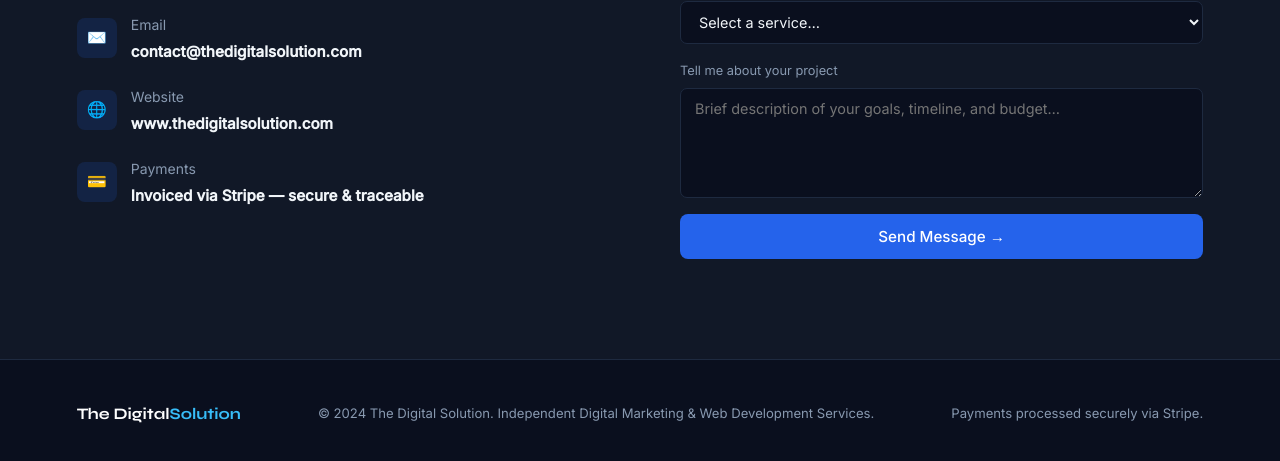
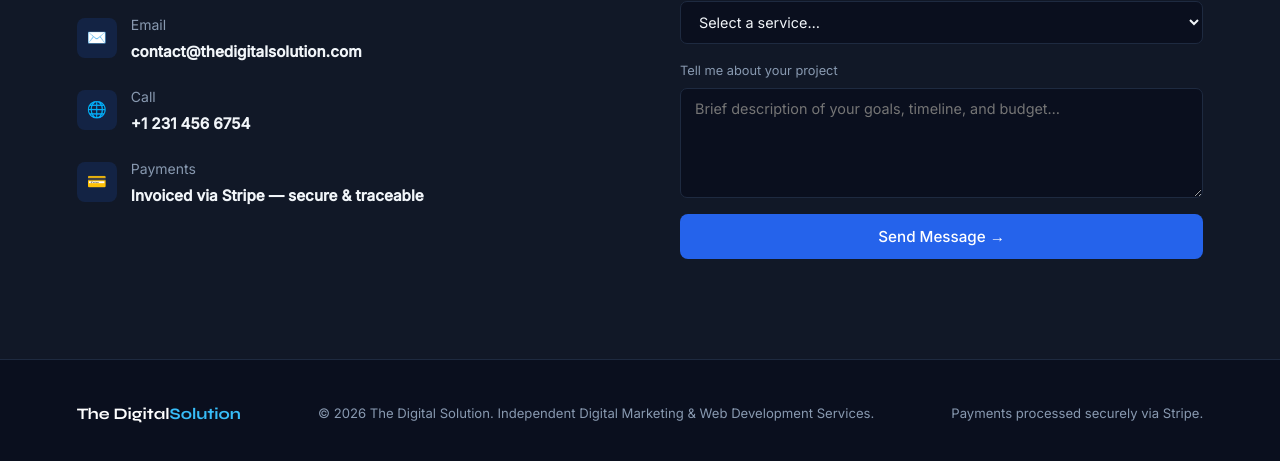
Before and after one commit to thepietechnologies/thedigitalsolution, a plain HTML site: page index.html in a window 1280 px wide. Shown: the part 5031-5492 px from the top of the page. Drawn offline with Linux system fonts and the light colour scheme.

Commit message:
Update index.html

```diff
--- a/index.html
+++ b/index.html
@@ -608,8 +608,8 @@
         <div class="contact-row">
           <div class="contact-icon">🌐</div>
           <div>
-            <span>Website</span>
-            <strong>www.thedigitalsolution.com</strong>
+            <span>Call</span>
+            <strong>+1 231 456 6754</strong>
           </div>
         </div>
         <div class="contact-row">
@@ -662,7 +662,7 @@
 <!-- FOOTER -->
 <footer>
   <div class="footer-logo">The Digital<span>Solution</span></div>
-  <p>© 2024 The Digital Solution. Independent Digital Marketing &amp; Web Development Services.</p>
+  <p>© 2026 The Digital Solution. Independent Digital Marketing &amp; Web Development Services.</p>
   <p>Payments processed securely via Stripe.</p>
 </footer>
 
```
